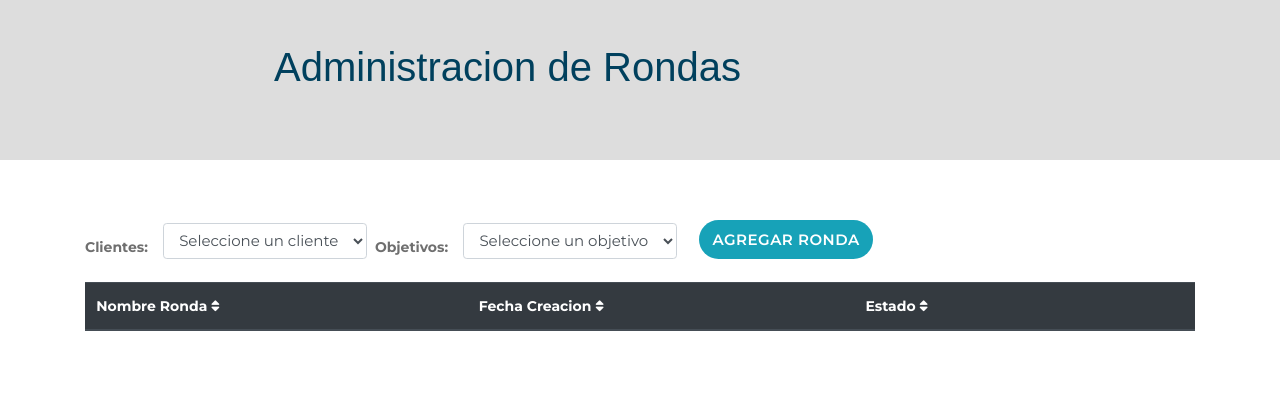
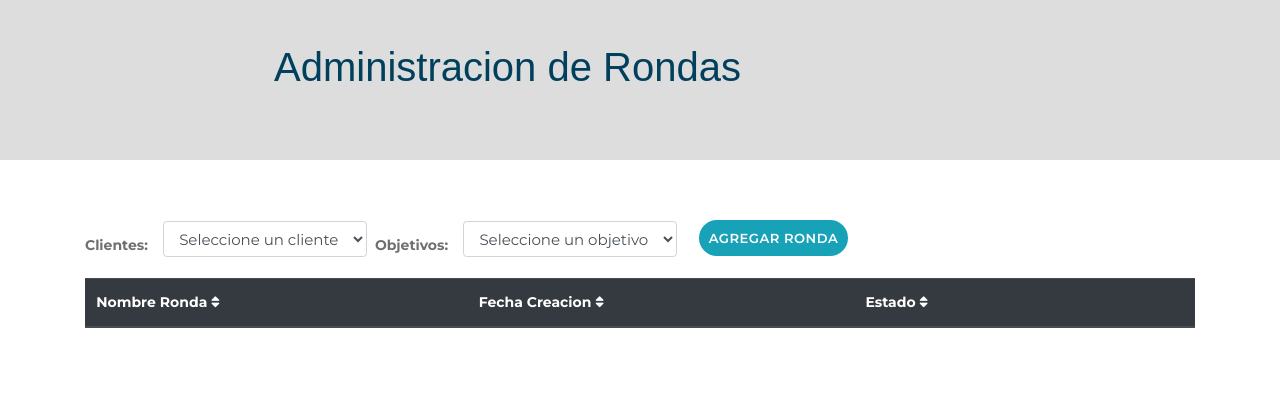
Before and after one commit to smiranda22/proteccionderiesgo, a PHP site: page /ronda in a window 1280 px wide. Shown: the part 55-475 px from the top of the page. Run offline with PHP 8.4, Linux system fonts and the light colour scheme; data that the repository does not hold is empty; some libraries are stand-ins or nearby versions.

Commit message:
Modificacion en los botones del sistema

```diff
--- a/js/proteccion.js
+++ b/js/proteccion.js
@@ -46,7 +46,7 @@ function listarPuntosControlCliente(id = null, objetivo = null) {
             <td>'+ data[i].id + '</td>\
             <td>'+ data[i].nombre + '</td>\
             <td>'+ data[i].objetivo + '</td>\
-            <td><button class="btn btn-warning rounded-pill" onclick="modal('+ datos + ')">Editar</button> <button class="ml-4 btn btn-danger rounded-pill" onclick="ControlSet(' + datos + ')">Eliminar</button></td>\
+            <td><button class="btn btn-warning btn-sm rounded-pill" onclick="modal('+ datos + ')">Editar</button> <button class="ml-4 btn btn-danger btn-sm rounded-pill" onclick="ControlSet(' + datos + ')">Eliminar</button></td>\
             </tr>');
          }
       }
@@ -102,8 +102,8 @@ function listarRondasCliente(id = null, objetivo = null, filtro = null, orden) {
             <td><span class="badge badge-pill badge-${estilo_estado}">${estado}</span></td>
             <td class="text-center"><button id="listarRondaModal" class="btn listarRondaModal" onClick="listarItemsRonda(${e.id},'${e.nombre}')"><i class="fa fa-eye" style="color:#2271B3"></i></button></td>
             <td class="text-center">
-            <button class="btn btn-warning rounded-pill" onClick="modalEditarRonda(${e.id},'${e.nombre}',${e.estado})">Editar</button>
-            <button class="btn btn-danger rounded-pill ml-4" onClick="eliminarRonda(${e.id})">Eliminar</button>
+            <button class="btn btn-warning btn-sm rounded-pill" onClick="modalEditarRonda(${e.id},'${e.nombre}',${e.estado})">Editar</button>
+            <button class="btn btn-danger btn-sm rounded-pill ml-4" onClick="eliminarRonda(${e.id})">Eliminar</button>
             </td>
             </tr>`);
          });
@@ -171,7 +171,7 @@ function listarItemsRonda(id, nombredeRonda) {
             </td>
             <td style="width:400px"><select id="${puntoControlId}"><option selected=selected value="${e.puntocontrol_id}">${e.nombre}</option></select></td>
             <td class="text-center">
-            <button class="btn btn-danger rounded-pill deleteItemModal" onClick="eliminarItemTablaModal(${e.id})">X</button>
+            <button class="btn btn-danger rounded-pill btn-sm deleteItemModal" onClick="eliminarItemTablaModal(${e.id})">X</button>
             </td>
             </tr>`);
 
@@ -658,7 +658,8 @@ function agregarItemTablaModal() {
          </div>
       </td>
       <td style="width:150px" class="">
-         <button class="btn btn-danger rounded-pill cancelNewItemModal" onClick="">X</button><button class="btn btn-success rounded-pill ml-2" onClick="newItemsRonda(this)"><i style="margin-left:0" class="fa fa-check"></i></button>
+         <button class="btn btn-danger btn-sm rounded-pill cancelNewItemModal"><i style="margin-left:0" class="fa fa-times"></i></button>
+         <button class="btn btn-success btn-sm rounded-pill ml-2" onClick="newItemsRonda(this)"><i style="margin-left:0" class="fa fa-check"></i></button>
       </td>
       </tr>
   `);
@@ -1013,7 +1014,7 @@ $(document).ready(function () {
          <td value='+ qrCheck + ' class="text-center" >' + qrCheckIcon + '</td> \
          <td value='+ nfcCheck + ' class="text-center" >' + nfcCheckIcon + '</td> \
          <td value='+ llegueCheck + ' class="text-center" >' + llegueCheckIcon + '</td> \
-         <td class="text-center del"><button class="btn btn-danger rounded-pill">Eliminar</button></td>\
+         <td class="text-center del"><button class="btn btn-danger btn-sm rounded-pill">Eliminar</button></td>\
          </tr>');
 
          let contador = document.getElementById("ordenItemRonda").value;
--- a/views/ronda/configuracion.phtml
+++ b/views/ronda/configuracion.phtml
@@ -25,7 +25,7 @@
                             <select class="form-control ml-3 objetivosClienteAdminRonda" id="objetivosClienteAdminRonda" name="objetivos">
                             <option value="" selected="true"  disabled="disabled" required>Seleccione un objetivo</option>
                             </select>
-                            <a href="../ronda/nuevaronda" type="button" id="agregarRonda" class="btn btn-info mb-4 ml-4 rounded-pill agregarRonda">Agregar Ronda</a>
+                            <a href="../ronda/nuevaronda" type="button" id="agregarRonda" class="btn btn-info btn-sm mb-4 ml-4 rounded-pill agregarRonda">Agregar Ronda</a>
                     </div>
 
                 </form>
@@ -76,8 +76,8 @@
                             </form>
                         </div>
                         <div class="modal-footer">
-                            <button type="button" class="btn btn-danger" data-dismiss="modal">Cancelar</button>
-                            <button type="button" class="btn btn-primary modificarControl">Modificar</button>
+                            <button type="button" class="btn btn-danger btn-sm rounded-pill " data-dismiss="modal">Cancelar</button>
+                            <button type="button" class="btn btn-primary btn-sm rounded-pill modificarControl">Modificar</button>
                         </div>
                         </div>
                     </div>
@@ -115,8 +115,8 @@
                             </form>
                         </div>
                         <div class="modal-footer">
-                            <button type="button" class="btn btn-danger rounded-pill" data-dismiss="modal">Cancelar</button>
-                            <button type="button" class="btn btn-primary rounded-pill" onClick="editarRonda()">Modificar</button>
+                            <button type="button" class="btn btn-danger btn-sm rounded-pill" data-dismiss="modal">Cancelar</button>
+                            <button type="button" class="btn btn-primary btn-sm rounded-pill" onClick="editarRonda()">Modificar</button>
                         </div>
                         </div>
                     </div>
@@ -174,9 +174,9 @@
 
                         </div>
                         <div class="modal-footer d-flex">
-                            <button id="newItemModalButton" type="button" class="btn btn-success rounded-pill mr-auto" onClick="agregarItemTablaModal()">Agregar Item +</button>
-                            <button type="button" data-dismiss="modal" id="cancelModal" class="btn btn-danger rounded-pill">Cancelar</button>
-                            <button type="button" class="btn btn-primary rounded-pill" onClick="guardarItemsRonda()">Actualizar</button>
+                            <button id="newItemModalButton" type="button" class="btn btn-success btn-sm rounded-pill mr-auto" onClick="agregarItemTablaModal()">Agregar Item +</button>
+                            <button type="button" data-dismiss="modal" id="cancelModal" class="btn btn-danger btn-sm rounded-pill">Cancelar</button>
+                            <button type="button" class="btn btn-primary btn-sm rounded-pill" onClick="guardarItemsRonda()">Actualizar</button>
                         </div>
                         </div>
                     </div>
```
Also changed, not shown: views/puntocontrol/puntocontrol.phtml (+5 -5 lines), views/ronda/nuevaronda.phtml (+4 -4 lines).
